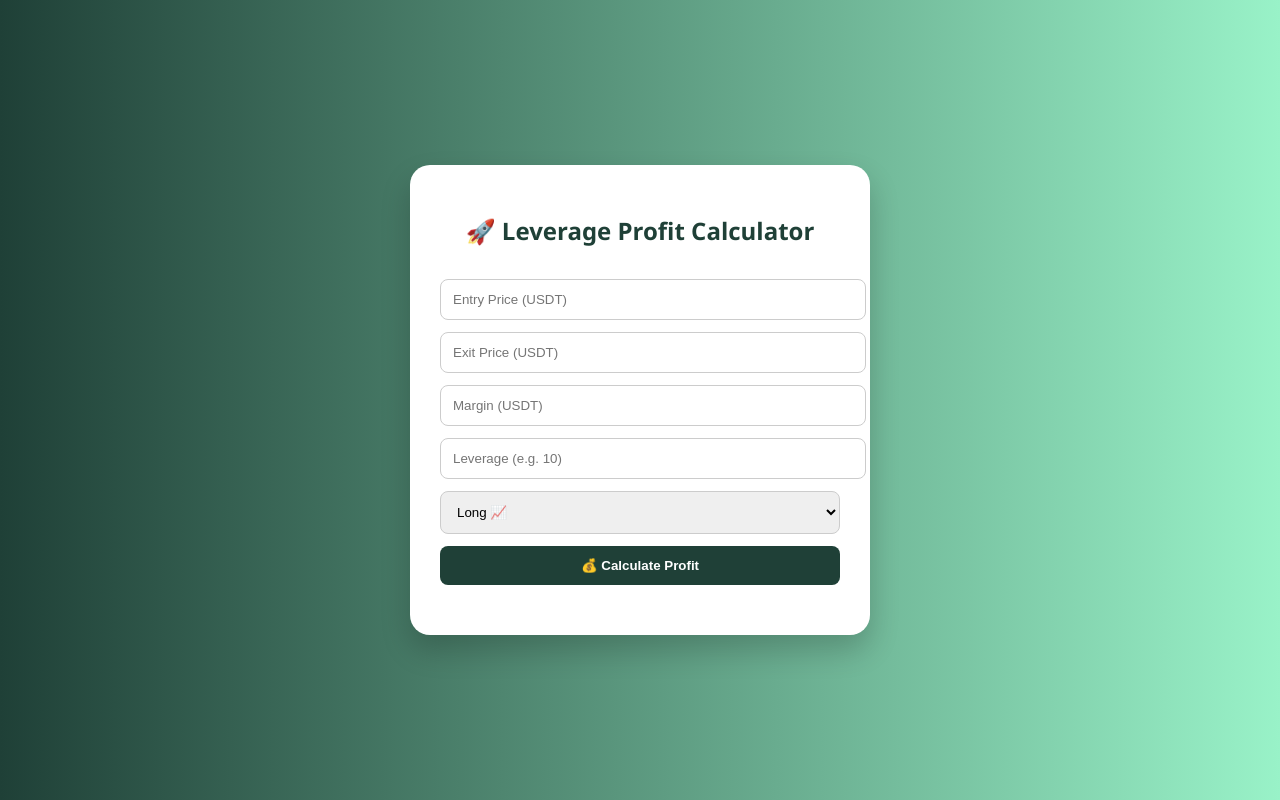
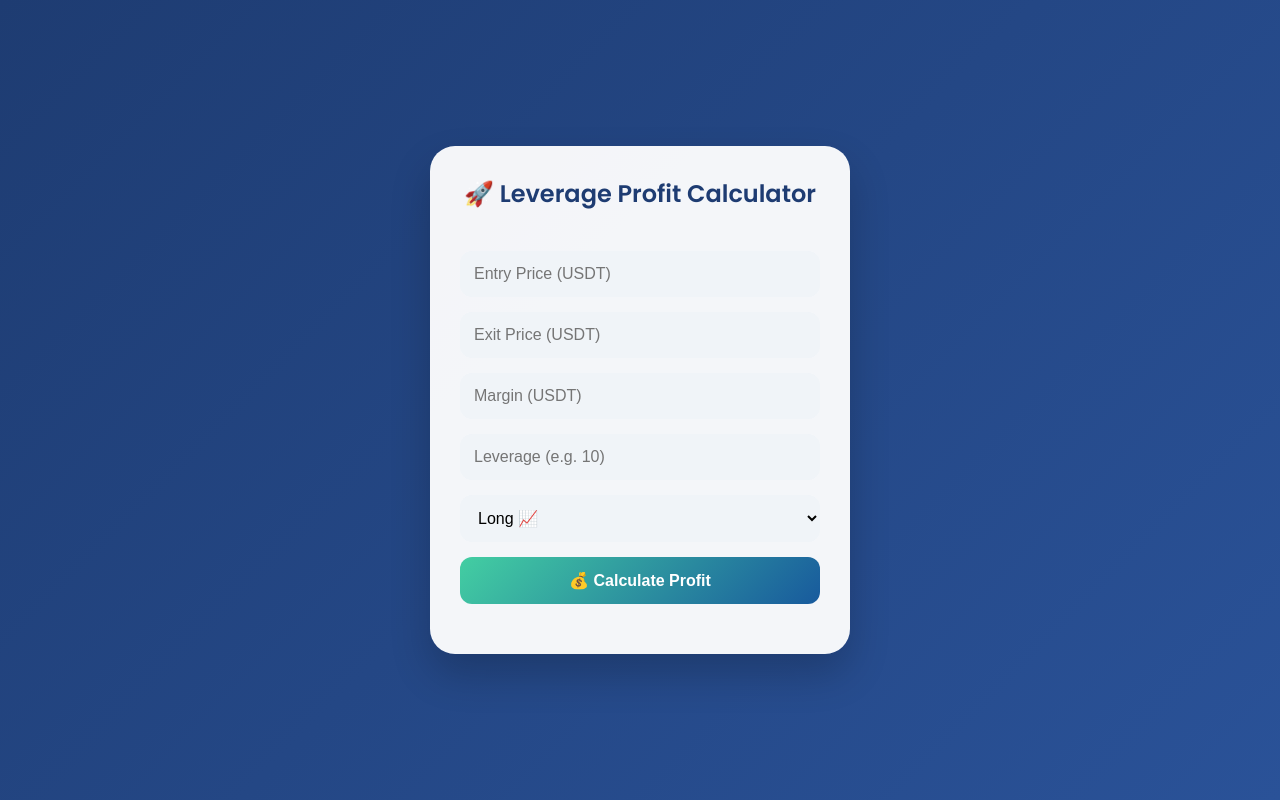
Before and after one commit to wasimulkarimniloy/subir, a plain HTML site: page index.html in a window 1280 px wide. Drawn offline with Linux system fonts and the light colour scheme.

Commit message:
Update index.html

```diff
--- a/index.html
+++ b/index.html
@@ -4,76 +4,94 @@
   <meta name="viewport" content="width=device-width, initial-scale=1.0" />
   <title>Leverage Profit Calculator</title>
   <style>
-    body {
-      font-family: 'Segoe UI', sans-serif;
-      background: linear-gradient(to right, #1f4037, #99f2c8);
-      padding: 0;
-      margin: 0;
-      display: flex;
-      justify-content: center;
-      align-items: center;
-      height: 100vh;
-      animation: fadeIn 1s ease-in;
-    }@keyframes fadeIn {
-  from { opacity: 0; }
-  to { opacity: 1; }
+    @import url('https://fonts.googleapis.com/css2?family=Poppins:wght@400;600&display=swap');* {
+  box-sizing: border-box;
+  margin: 0;
+  padding: 0;
+}
+
+body {
+  font-family: 'Poppins', sans-serif;
+  background: linear-gradient(135deg, #1e3c72, #2a5298);
+  height: 100vh;
+  display: flex;
+  justify-content: center;
+  align-items: center;
+  animation: fadeInBody 1.5s ease-in;
+}
+
+@keyframes fadeInBody {
+  from { opacity: 0; transform: scale(0.95); }
+  to { opacity: 1; transform: scale(1); }
 }
 
 .container {
-  background: white;
+  background: rgba(255, 255, 255, 0.95);
   padding: 30px;
-  border-radius: 20px;
-  box-shadow: 0 15px 30px rgba(0, 0, 0, 0.2);
+  border-radius: 25px;
+  box-shadow: 0 20px 40px rgba(0, 0, 0, 0.2);
   width: 90%;
-  max-width: 400px;
-  animation: slideIn 1s ease-out;
+  max-width: 420px;
+  animation: slideUp 1s ease-out;
 }
 
-@keyframes slideIn {
-  from { transform: translateY(50px); opacity: 0; }
+@keyframes slideUp {
+  from { transform: translateY(60px); opacity: 0; }
   to { transform: translateY(0); opacity: 1; }
 }
 
 h2 {
   text-align: center;
-  margin-bottom: 20px;
-  color: #1f4037;
+  margin-bottom: 25px;
+  color: #1e3c72;
+  font-weight: 600;
+  font-size: 24px;
 }
 
 input, select, button {
   width: 100%;
-  padding: 12px;
-  margin-top: 12px;
-  border-radius: 8px;
-  border: 1px solid #ccc;
-  transition: all 0.3s ease;
+  padding: 14px;
+  margin-top: 15px;
+  border-radius: 12px;
+  border: none;
+  font-size: 16px;
+  transition: 0.3s ease;
+}
+
+input, select {
+  background: #f0f4f8;
 }
 
 input:focus, select:focus {
   outline: none;
-  border-color: #1f4037;
-  box-shadow: 0 0 5px rgba(31, 64, 55, 0.5);
+  box-shadow: 0 0 10px rgba(30, 60, 114, 0.3);
 }
 
 button {
-  background-color: #1f4037;
+  background: linear-gradient(135deg, #43cea2, #185a9d);
   color: white;
   font-weight: bold;
-  border: none;
   cursor: pointer;
+  transition: transform 0.2s ease;
 }
 
 button:hover {
-  background-color: #163229;
+  transform: scale(1.03);
+  box-shadow: 0 8px 16px rgba(30, 60, 114, 0.3);
 }
 
 #result {
   margin-top: 20px;
-  font-size: 1.2em;
-  font-weight: bold;
+  font-size: 18px;
+  font-weight: 600;
   text-align: center;
-  color: #1f4037;
-  animation: fadeIn 0.5s ease-in;
+  color: #185a9d;
+  animation: fadeInResult 0.5s ease-in;
+}
+
+@keyframes fadeInResult {
+  from { opacity: 0; }
+  to { opacity: 1; }
 }
 
   </style>
```
